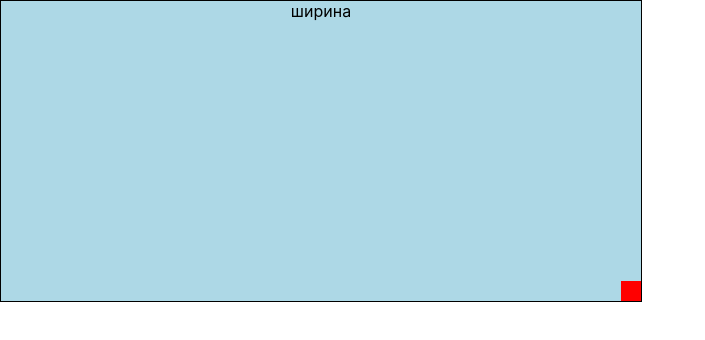
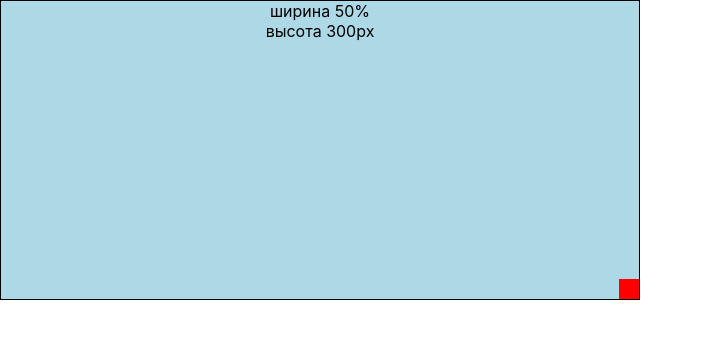
Before and after one commit to mihalichpalich/react_resizive_grid, a React (Create React App) app: page / in a window 1280 px wide. Shown: the top 340 px of the page, without its empty margins (0-705 px from the left). Built offline with nearby package versions, Linux system fonts and the light colour scheme.

Commit message:
реализовал технологию для 1-й колонки

```diff
--- a/src/Grid/Row/Column/Column.jsx
+++ b/src/Grid/Row/Column/Column.jsx
@@ -5,41 +5,42 @@ class Column extends React.Component {
     constructor(props) {
         super(props);
         this.state = {
-            backgroundColor: 'lightblue'
-        };
-        this.controlSpan = this.controlSpan.bind(this);
-        this.changeColorMove = this.changeColorMove.bind(this);
-        this.changeColorUp = this.changeColorUp.bind(this);
+            columnWidth: '50%',
+            columnHeight: '300px'
+        }
+        this.initResize = this.initResize.bind(this);
+        this.resize = this.resize.bind(this);
+        this.stopResize = this.stopResize.bind(this);
     }
 
-    componentDidMount() {
-        $(".control").bind('mousedown', this.controlSpan);
+    initResize() {
+        $(window).bind('mousemove', this.resize);
+        $(window).bind('mouseup', this.stopResize);
     }
 
-    controlSpan() {
-        $(window).bind('mousemove', this.changeColorMove);
-        $(window).bind('mouseup', this.changeColorUp);
-    }
+    resize(e) {
+        let newColumnWidth = (e.clientX - $(".column").offset().left);
+        let newColumnHeight = (e.clientY - $(".column").offset().top);
 
-    changeColorMove() {
         this.setState({
-            backgroundColor: 'green'
+            columnWidth: newColumnWidth,
+            columnHeight: newColumnHeight
         });
     }
 
-    changeColorUp() {
-        this.setState({
-            backgroundColor: 'yellow'
-        });
+    stopResize() {
+        $(window).unbind('mousemove', this.resize);
+        $(window).unbind('mouseup', this.stopResize);
     }
 
     render() {
         const ColumnStyles = {
             columnStyle: {
+                boxSizing: 'border-box',
                 position: 'relative',
-                width: '50%',
-                height: '300px',
-                backgroundColor: this.state.backgroundColor,
+                width: this.state.columnWidth,
+                height: this.state.columnHeight,
+                backgroundColor: 'lightblue',
                 border: '1px solid black'
             },
             spanStyle: {
@@ -54,9 +55,10 @@ class Column extends React.Component {
         };
 
         return (
-            <div style={ColumnStyles.columnStyle}>
-                ширина
-             	<span className="controlSpan" style={ColumnStyles.spanStyle} onMouseDown={this.controlSpan}></span>
+            <div className="column" style={ColumnStyles.columnStyle}>
+                ширина {this.state.columnWidth} <br/>
+                высота {this.state.columnHeight}
+             	<span style={ColumnStyles.spanStyle} onMouseDown={this.initResize}></span>
             </div>
         )
     }
```
